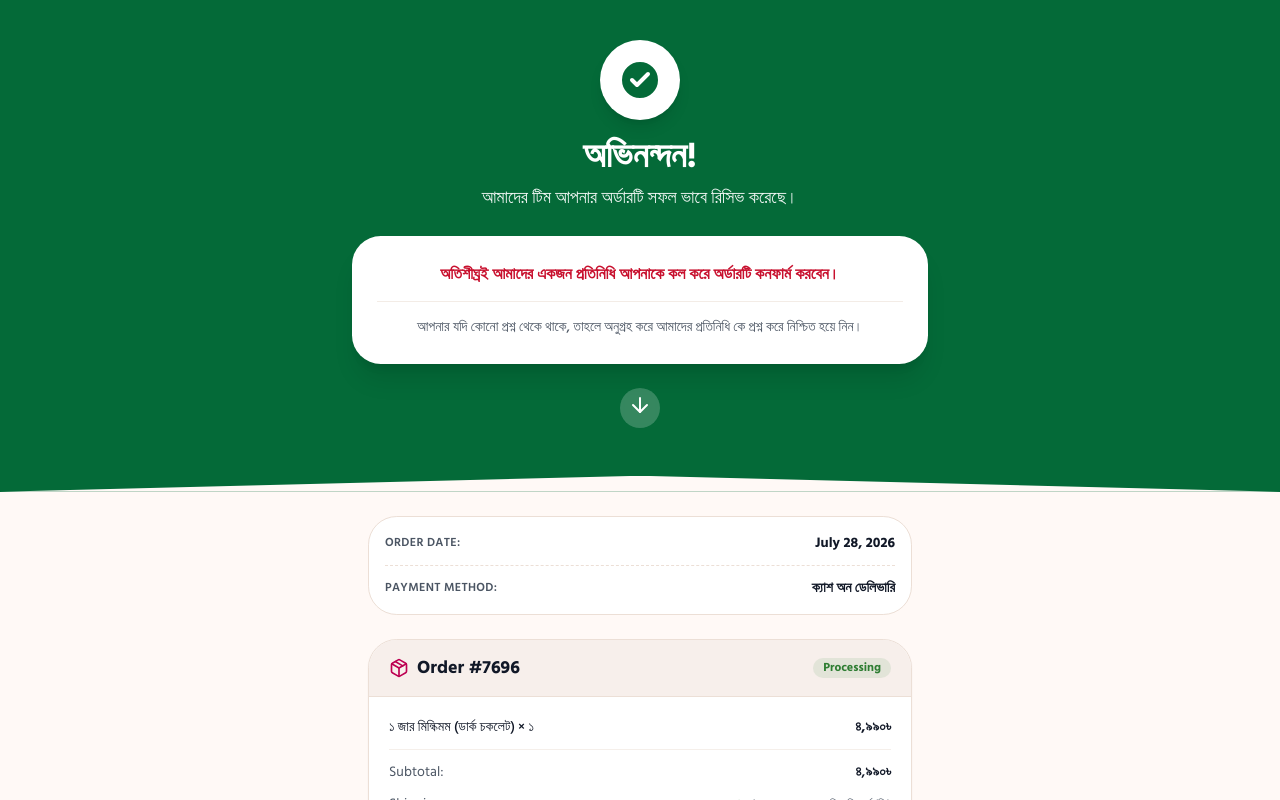
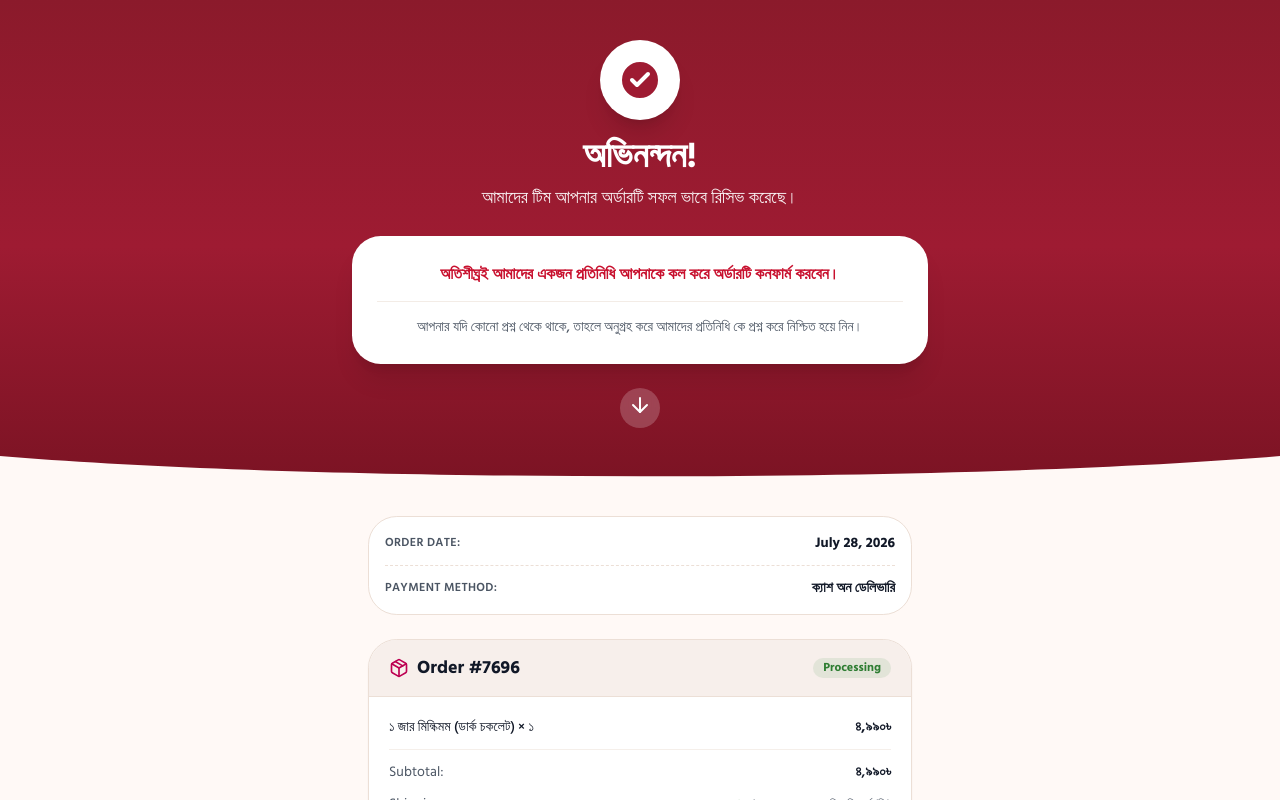
Before and after one commit to MdHasib01/milkimom-nextjs, a Next.js app: page /thank-you in a window 1280 px wide. Shown: the top 800 px of the page. Built offline with nearby package versions, Linux system fonts and the light colour scheme; no server answers.

Commit message:
feat: add thank you page to display order confirmation and details

```diff
--- a/src/app/thank-you/page.tsx
+++ b/src/app/thank-you/page.tsx
@@ -88,12 +88,12 @@ export default function ThankYouPage() {
 
   return (
     <div className="min-h-screen bg-background text-foreground pb-16">
-      {/* Top Header Banner Section - Dark Green Background */}
-      <section className="relative overflow-hidden bg-[#046A38] text-white pt-10 pb-16 px-4 text-center">
+      {/* Top Header Banner Section - Brand Crimson Gradient Background */}
+      <section className="relative overflow-hidden bg-gradient-to-b from-[#8B1A2B] via-[#9E1B32] to-[#7A1323] text-white pt-10 pb-16 px-4 text-center">
         <div className="mx-auto max-w-xl">
           {/* White Circular Badge with Checkmark */}
-          <div className="mx-auto flex size-20 items-center justify-center rounded-full bg-white text-[#046A38] shadow-lg">
-            <CheckCircle2 className="size-12 fill-[#046A38] text-white" />
+          <div className="mx-auto flex size-20 items-center justify-center rounded-full bg-white text-[#9E1B32] shadow-xl">
+            <CheckCircle2 className="size-12 fill-[#9E1B32] text-white" />
           </div>
 
           <h1 className="mt-4 font-heading text-3xl font-extrabold text-white sm:text-4xl">
@@ -104,7 +104,7 @@ export default function ThankYouPage() {
             আমাদের টিম আপনার অর্ডারটি সফল ভাবে রিসিভ করেছে।
           </p>
 
-          {/* White Instruction Card inside Green Header */}
+          {/* White Instruction Card inside Header */}
           <div className="mt-6 rounded-2xl bg-white p-5 sm:p-6 text-foreground shadow-xl border border-white/20">
             <p className="text-sm sm:text-base font-bold text-[#C8102E] leading-relaxed">
               অতিশীঘ্রই আমাদের একজন প্রতিনিধি আপনাকে কল করে অর্ডারটি কনফার্ম করবেন।
@@ -125,8 +125,16 @@ export default function ThankYouPage() {
           </div>
         </div>
 
-        {/* Curved / Angled Bottom Edge */}
-        <div className="absolute inset-x-0 bottom-0 h-4 bg-background [clip-path:polygon(0_100%,50%_0,100%_100%)]" />
+        {/* Seamless SVG Curve Bottom Divider (No straight line stroke) */}
+        <div className="absolute inset-x-0 bottom-0 overflow-hidden leading-none z-10 pointer-events-none">
+          <svg
+            viewBox="0 0 1200 120"
+            preserveAspectRatio="none"
+            className="relative block w-full h-7 sm:h-9 fill-background text-background"
+          >
+            <path d="M0,0 C300,90 900,90 1200,0 L1200,120 L0,120 Z"></path>
+          </svg>
+        </div>
       </section>
 
       {/* Main Order Details Container */}
```
